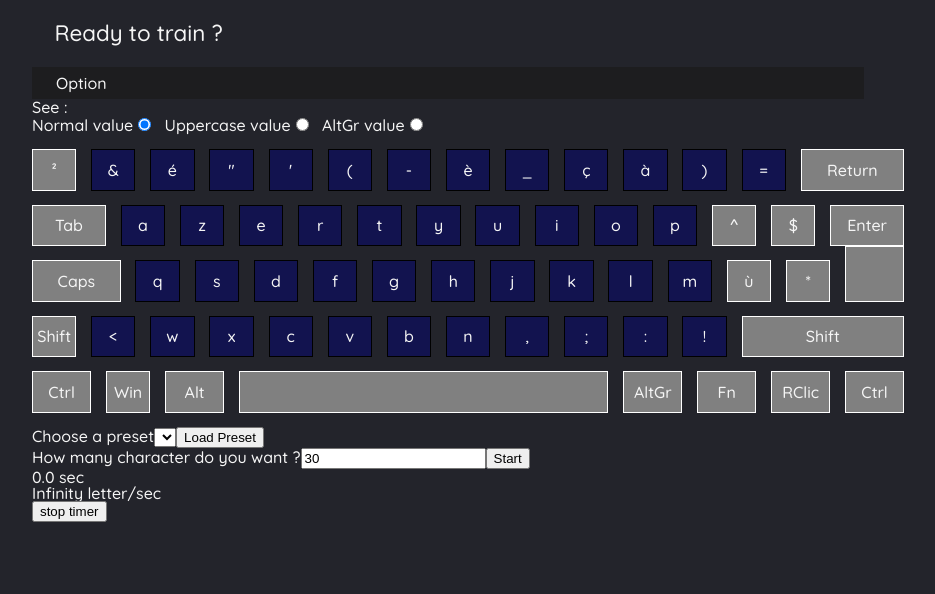
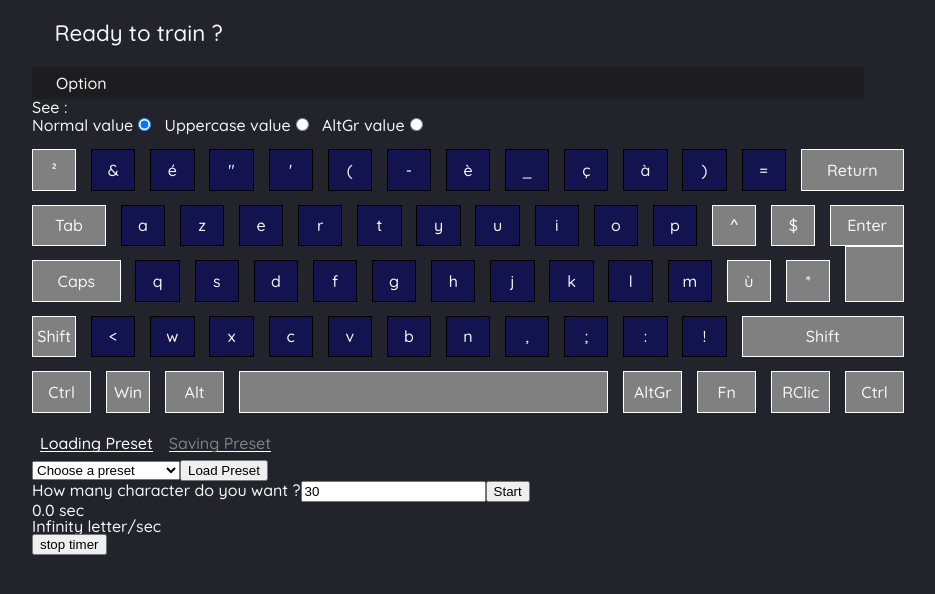
Before and after one commit to LadetXavier/taptapRemake, an Angular app: page / in a window 1280 px wide. Both pictures are taken after a click on the element "Option". Shown: the top 594 px of the page, without its empty margins (192-1127 px from the left). Built offline with nearby package versions, Linux system fonts and the light colour scheme.

Commit message:
fixing a bug where keyboard display wasn't working properly adding a tab system to improve Ui

```diff
--- /dev/null
+++ b/src/app/UI/tab/tab.component.html
@@ -0,0 +1,5 @@
+<div [hidden]="!active"
+  [class.tab-active]="active"
+>
+  <ng-content></ng-content>
+</div>
--- /dev/null
+++ b/src/app/UI/tab/tab.component.ts
@@ -0,0 +1,21 @@
+import { Component, Input, OnInit } from '@angular/core';
+import { TabsComponent } from '../tabs/tabs.component';
+
+@Component({
+  selector: 'tab',
+  templateUrl: './tab.component.html',
+  styleUrls: ['./tab.component.scss']
+})
+export class TabComponent implements OnInit {
+
+  constructor(private tabs:TabsComponent) {
+    tabs.addTab(this);
+  }
+
+  ngOnInit(): void {
+  }
+
+  @Input() tabTitle:string ='Tab';
+  active:boolean=false;
+
+}
--- /dev/null
+++ b/src/app/UI/tabs/tabs.component.html
@@ -0,0 +1,8 @@
+<ul class="tab-container">
+  <li *ngFor="let current of tabs" (click)="selectTab(current)" class="tab-item"
+  [class.tab-active]="current.active"
+  >
+    {{current.tabTitle}}
+  </li>
+</ul>
+<ng-content></ng-content>
--- /dev/null
+++ b/src/app/UI/tabs/tabs.component.scss
@@ -0,0 +1,15 @@
+.tab-container {
+  display: flex;
+  flex-direction: row;
+}
+
+.tab-item {
+  cursor: pointer;
+  margin: 0.5em;
+  border-bottom: solid 0.05em white;
+  color: grey;
+}
+
+.tab-active {
+  color: white;
+}
--- /dev/null
+++ b/src/app/UI/tabs/tabs.component.ts
@@ -0,0 +1,32 @@
+import { Component, OnInit } from '@angular/core';
+import { TabComponent } from '../tab/tab.component';
+
+@Component({
+  selector: 'tabs',
+  templateUrl: './tabs.component.html',
+  styleUrls: ['./tabs.component.scss']
+})
+export class TabsComponent implements OnInit {
+
+  constructor() { }
+
+  ngOnInit(): void {
+  }
+
+  tabs: TabComponent[] = [];
+  addTab = (tab:TabComponent) => {
+    if(this.tabs.length===0) {
+      tab.active=true;
+    }
+    this.tabs.push(tab);
+
+  }
+
+  selectTab = (tab:TabComponent) => {
+    this.tabs.forEach( (current) => {
+      current.active=false;
+    } )
+    tab.active=true;
+
+  }
+}
--- a/src/app/app.module.ts
+++ b/src/app/app.module.ts
@@ -11,6 +11,8 @@ import { OptionComponent } from './option/option.component';
 import { KeyComponent } from './option/key/key.component';
 import { ResultComponent } from './manager/result/result.component';
 import { TimerInSecPipe } from './timer-in-sec.pipe';
+import { TabComponent } from './UI/tab/tab.component';
+import { TabsComponent } from './UI/tabs/tabs.component';
 
 @NgModule({
   declarations: [
@@ -19,7 +21,9 @@ import { TimerInSecPipe } from './timer-in-sec.pipe';
     OptionComponent,
     KeyComponent,
     ResultComponent,
-    TimerInSecPipe
+    TimerInSecPipe,
+    TabComponent,
+    TabsComponent
   ],
   imports: [
     BrowserModule,
--- a/src/app/list-manager.service.ts
+++ b/src/app/list-manager.service.ts
@@ -80,8 +80,8 @@ export class ListManagerService {
    nextLetter= () => {
     this.listProperty.currentLetter+=1;
   }
+  loadDefaultPreset = (namePreset:string) => {
 
-  loadDefaultPreset = (namePreset:string) => {
     let tempListPossibleLetter = this.presetJson.defaultPreset.find( e => {
       return namePreset === e.name;
     })?.list;
@@ -89,6 +89,7 @@ export class ListManagerService {
       tempListPossibleLetter = [];
     }
     this.listProperty.listPossibleLetter = tempListPossibleLetter;
+    console.log(this.listProperty.listPossibleLetter);
   }
 
 
--- a/src/app/option/key/key.component.ts
+++ b/src/app/option/key/key.component.ts
@@ -1,4 +1,4 @@
-import { Component, Input, OnInit, HostBinding } from '@angular/core';
+import { Component, Input, OnInit, HostBinding, DoCheck } from '@angular/core';
 import { DomSanitizer } from '@angular/platform-browser';
 import {keyboardView} from '../option.component';
 import { ListManagerService, ListProperty } from '../../list-manager.service';
@@ -54,6 +54,13 @@ export class KeyComponent implements OnInit {
   upperValueAdded: boolean = false;
   altGrValueAdded: boolean = false;
 
+  ngDoCheck() {
+    if(this.listManagerProperty.listPossibleLetter !== undefined) {
+      this.alreadyActive();
+    }
+
+  }
+
   onSelectKey = () => {
     if(this.keyData.isClickable) {
       if(this.currentView === keyboardView.normal){
@@ -91,11 +98,18 @@ export class KeyComponent implements OnInit {
     if(this.listManagerProperty.listPossibleLetter.indexOf(this.keyData.normalValue) !== -1) {
       this.normalValueAdded=true;
     }
+    else {
+      this.normalValueAdded=false;
+    }
      if(this.listManagerProperty.listPossibleLetter.indexOf(this.keyData.majValue) !== -1) {
       this.upperValueAdded=true;
+    } else {
+      this.upperValueAdded=false;
     }
      if(this.listManagerProperty.listPossibleLetter.indexOf(this.keyData.altGr) !== -1) {
       this.altGrValueAdded=true;
+    } else {
+      this.altGrValueAdded=false;
     }
   }
 
--- a/src/app/option/option.component.html
+++ b/src/app/option/option.component.html
@@ -23,9 +23,21 @@
   >
   </app-key>
 </div>
-<label for="defaultPreset">Choose a preset</label>
-<select name="defaultPreset" [(ngModel)]="defaultPreset">
-  <option *ngFor="let preset of listManagerPublic.presetJson.defaultPreset" [value]="preset.name"></option>
-</select>
-<input type="button" value="Load Preset" id="loadDefaultPresetButton" (click)="listManagerPublic.loadDefaultPreset(defaultPreset)">
+
+<tabs>
+  <tab tabTitle="Loading Preset">
+    <select name="defaultPreset" [(ngModel)]="defaultPreset">
+      <option value="" selected disabled>Choose a preset</option>
+      <option *ngFor="let preset of listManagerPublic.presetJson.defaultPreset" [value]="preset.name">{{preset.name}}
+      </option>
+    </select>
+    <input type="button" value="Load Preset" id="loadDefaultPresetButton"
+      (click)="listManagerPublic.loadDefaultPreset(defaultPreset)">
+  </tab>
+  <tab tabTitle="Saving Preset">
+    2
+  </tab>
+</tabs>
+
+
 </div>
--- a/src/app/option/option.component.ts
+++ b/src/app/option/option.component.ts
@@ -28,7 +28,7 @@ export class OptionComponent implements OnInit {
   currentView: keyboardView = keyboardView.normal;
   readonly keyboardView = keyboardView;
   listManagerPublic: ListManagerService =this.listManager;
-  defaultPreset: any;
+  defaultPreset: any = "";
 
   seeList = () => {
     this.listManager.seeList();
--- a/tsconfig.app.json
+++ b/tsconfig.app.json
@@ -3,7 +3,11 @@
   "extends": "./tsconfig.json",
   "compilerOptions": {
     "outDir": "./out-tsc/app",
-    "types": []
+    "types": [],
+    "baseUrl": "src",
+    "paths": {
+      "@app/*":["app/*"],
+    }
   },
   "files": [
     "src/main.ts",
```
Also changed, not shown: src/app/UI/tab/tab.component.scss (added).
